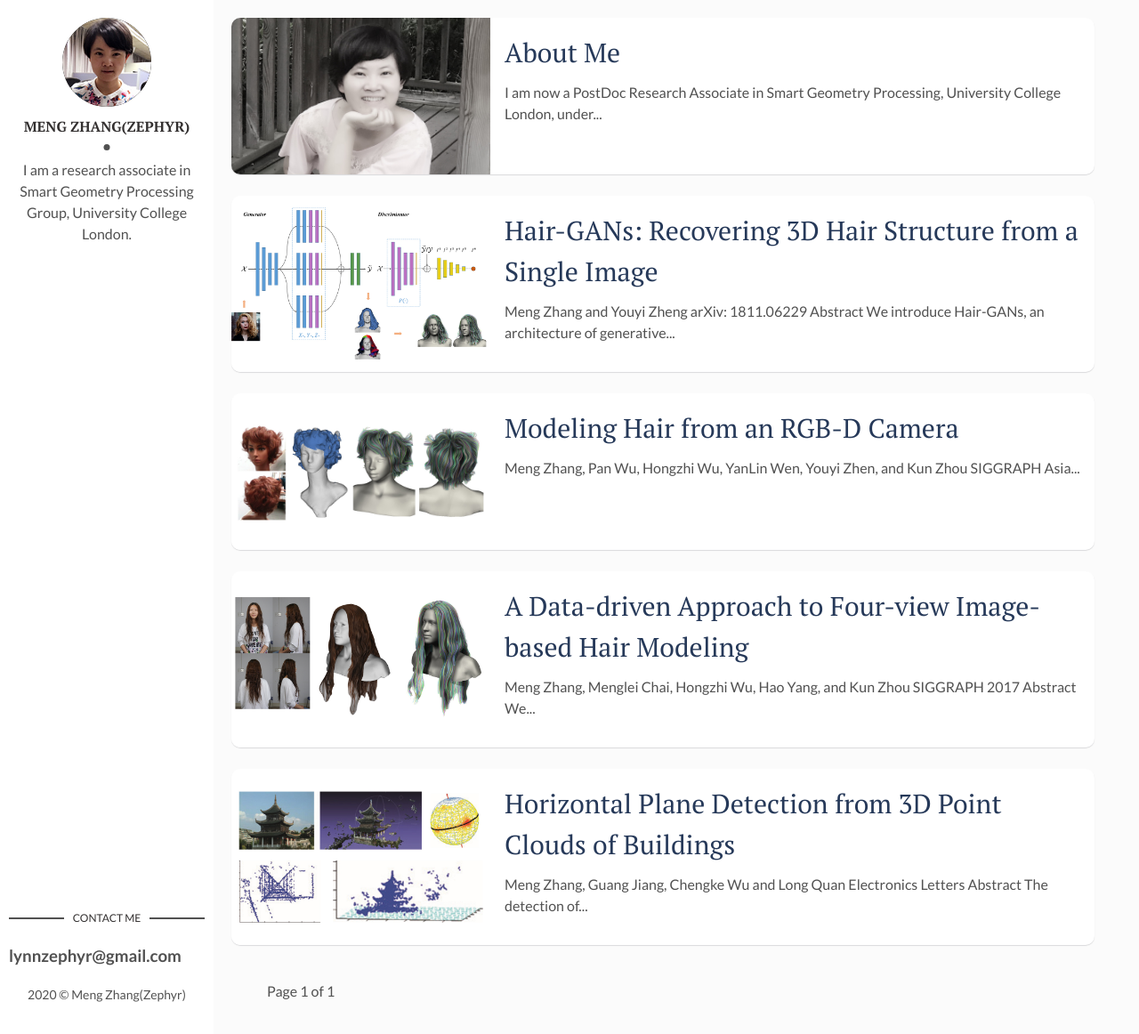
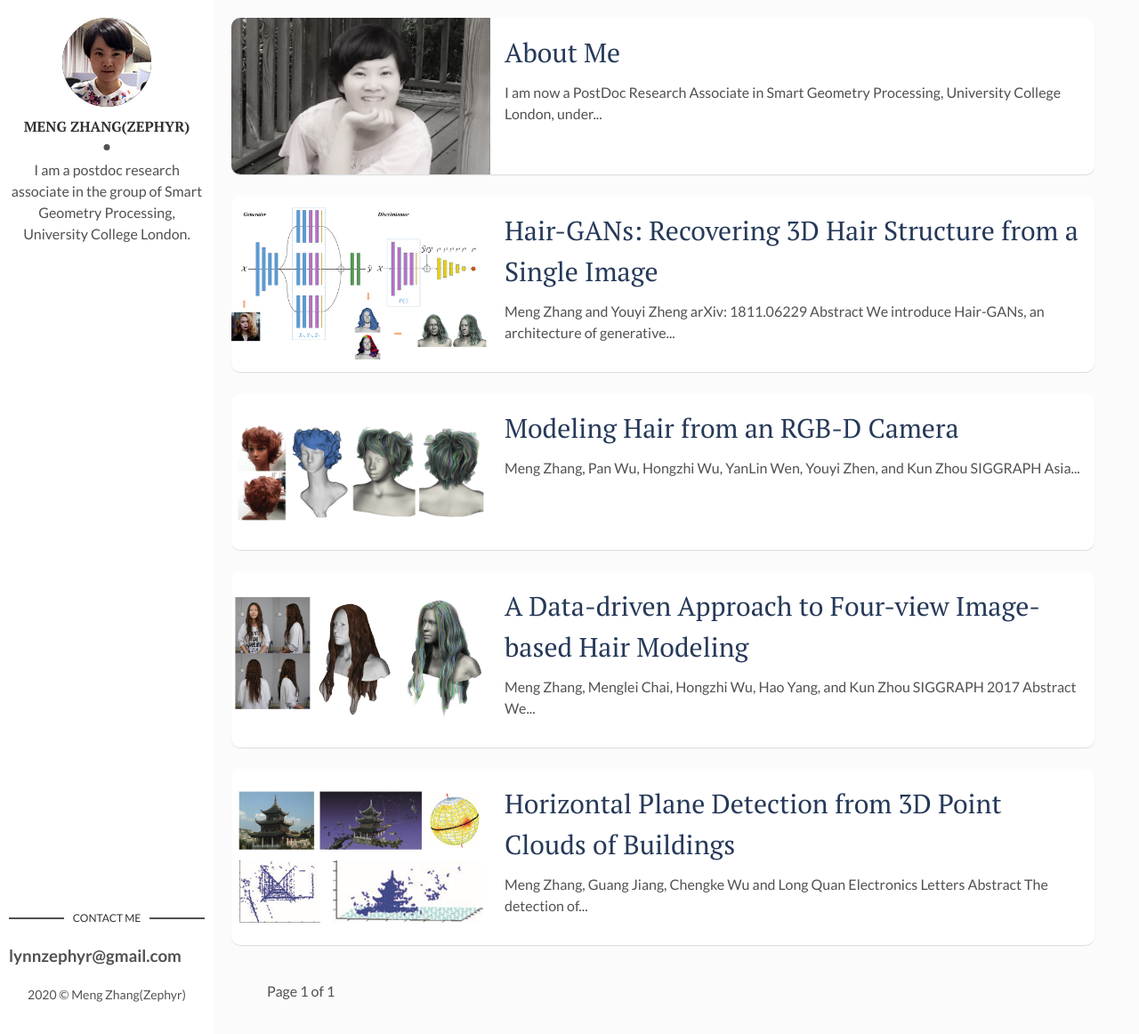
Before and after one commit to MengZephyr/MengZephyr.github.io, a Jekyll site: the page built from index.html, in a window 1280 px wide and 1162 px high. Shown: the whole window at 89% size. Built offline with Jekyll 4.4.1, drawn with Linux system fonts in a browser that asks for light colours; the list of posts is cut into pages by our own code.

Commit message:
Update _config.yml

```diff
--- a/_config.yml
+++ b/_config.yml
@@ -1,6 +1,6 @@
 title: MengZephyr
 description: > # this means to ignore newlines until "baseurl:"
-  Meng Zephyr(Zhang) is a research associate in Smart Geometry Processing Group, University College London.
+  Meng Zephyr(Zhang) is a postdoc research associate in the group of Smart Geometry Processing, University College London.
 permalink: ':title/'
 baseurl: "" # the subpath of your site, e.g. /blog
 url: "https://mengzephyr.github.io/" # the base hostname & protocol for your site, e.g. http://example.com
@@ -9,7 +9,7 @@ site-twitter: #if your site has a twitter account, enter it here
 # Author Settings
 author: Meng Zhang(Zephyr) # add your name
 author-img: me.jpg # add your photo
-about-author: I am a research associate in Smart Geometry Processing Group, University College London. # add description
+about-author: I am a postdoc research associate in the group of Smart Geometry Processing, University College London. # add description
 social-twitter: # add your Twitter handle
 social-facebook: # add your Facebook handle
 social-github: https://github.com/MengZephyr # add your Github handle
```
